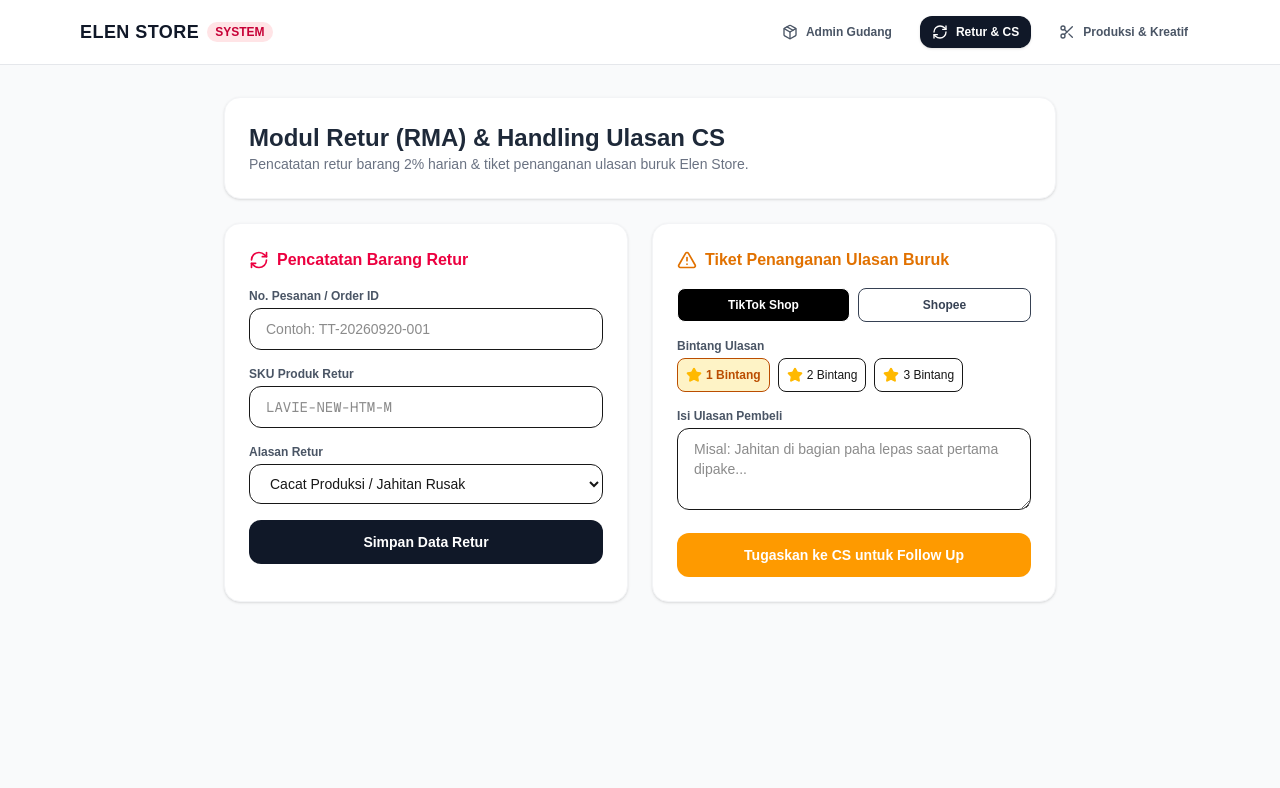
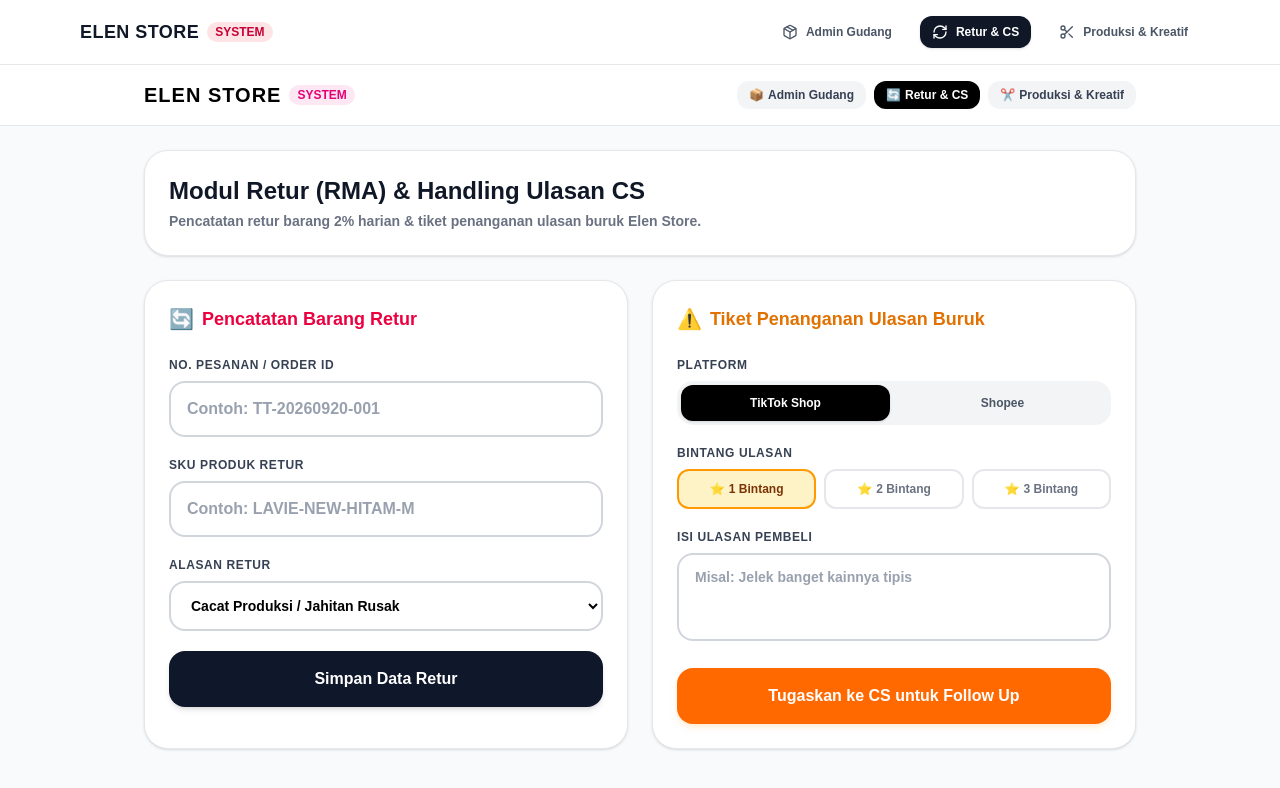
Before and after one commit to dzikriyahlailatul26-max/elen-store-app, a Next.js app: page /dashboard/retur in a window 1280 px wide. Shown: the top 788 px of the page. Built offline with nearby package versions, Linux system fonts and the light colour scheme; sample sign-in values are in the browser's storage.

Commit message:
Fix high contrast inputs in retur page for laptop

```diff
--- a/app/dashboard/retur/page.tsx
+++ b/app/dashboard/retur/page.tsx
@@ -1,152 +1,297 @@
 'use client';
 
-import { useState } from 'react';
-import { RefreshCw, Star, AlertTriangle, CheckCircle } from 'lucide-react';
+import { useState, useEffect } from 'react';
+import { useRouter } from 'next/navigation';
 
-export default function ReturDanUlasanPage() {
+export default function ReturPage() {
+  const router = useRouter();
+
+  // State Form Retur Barang
   const [orderId, setOrderId] = useState('');
-  const [sku, setSku] = useState('');
-  const [reason, setReason] = useState('CACAT_PRODUKSI');
-  const [reviewText, setReviewText] = useState('');
-  const [starRating, setStarRating] = useState(1);
-  const [platform, setPlatform] = useState<'TIKTOK' | 'SHOPEE'>('TIKTOK');
-  const [successMsg, setSuccessMsg] = useState('');
+  const [skuRetur, setSkuRetur] = useState('');
+  const [alasanRetur, setAlasanRetur] = useState('Cacat Produksi / Jahitan Rusak');
+  const [loadingRetur, setLoadingRetur] = useState(false);
+  const [msgRetur, setMsgRetur] = useState<{ text: string; isError: boolean } | null>(null);
 
-  const handleReturSubmit = (e: React.FormEvent) => {
+  // State Form Tiket Ulasan Buruk CS
+  const [platform, setPlatform] = useState<'TikTok Shop' | 'Shopee'>('TikTok Shop');
+  const [bintang, setBintang] = useState<number>(1);
+  const [isiUlasan, setIsiUlasan] = useState('');
+  const [loadingCS, setLoadingCS] = useState(false);
+  const [msgCS, setMsgCS] = useState<{ text: string; isError: boolean } | null>(null);
+
+  useEffect(() => {
+    const isAuth = localStorage.getItem('elen_auth');
+    if (!isAuth) {
+      router.push('/login');
+    }
+  }, [router]);
+
+  // Submit Data Retur
+  const handleSimpanRetur = async (e: React.FormEvent) => {
     e.preventDefault();
-    setSuccessMsg(`Retur Order ${orderId} berhasil dicatat & masuk antrean QC.`);
+    if (!orderId.trim() || !skuRetur.trim()) {
+      setMsgRetur({ text: 'No. Pesanan dan SKU wajib diisi!', isError: true });
+      return;
+    }
+
+    setLoadingRetur(true);
+    setMsgRetur(null);
+
+    try {
+      // Simulasi/Penyimpanan data retur
+      await new Promise((resolve) => setTimeout(resolve, 800));
+      setMsgRetur({ text: 'Data retur berhasil dicatat!', isError: false });
       setOrderId('');
-    setSku('');
+      setSkuRetur('');
+    } catch (err: any) {
+      setMsgRetur({ text: 'Gagal menyimpan data retur', isError: true });
+    } finally {
+      setLoadingRetur(false);
+    }
   };
 
-  const handleReviewSubmit = (e: React.FormEvent) => {
+  // Submit Tiket CS
+  const handleSimpanCS = async (e: React.FormEvent) => {
     e.preventDefault();
-    setSuccessMsg(`Tiket ulasan buruk (${platform}) berhasil dibuat & dialokasikan ke CS.`);
-    setReviewText('');
+    if (!isiUlasan.trim()) {
+      setMsgCS({ text: 'Isi ulasan pembeli wajib diisi!', isError: true });
+      return;
+    }
+
+    setLoadingCS(true);
+    setMsgCS(null);
+
+    try {
+      await new Promise((resolve) => setTimeout(resolve, 800));
+      setMsgCS({ text: 'Tiket berhasil ditugaskan ke CS!', isError: false });
+      setIsiUlasan('');
+    } catch (err: any) {
+      setMsgCS({ text: 'Gagal membuat tiket CS', isError: true });
+    } finally {
+      setLoadingCS(false);
+    }
   };
 
   return (
-    <div className="min-h-screen bg-gray-50 p-4 md:p-8 max-w-4xl mx-auto space-y-6">
-      <div className="bg-white p-6 rounded-2xl shadow-sm border border-gray-100">
-        <h1 className="text-2xl font-bold text-gray-800">Modul Retur (RMA) & Handling Ulasan CS</h1>
-        <p className="text-sm text-gray-500">Pencatatan retur barang 2% harian & tiket penanganan ulasan buruk Elen Store.</p>
+    <div className="min-h-screen bg-gray-50 pb-12">
+      {/* Header Navigasi */}
+      <header className="bg-white border-b border-gray-200 sticky top-0 z-10">
+        <div className="max-w-5xl mx-auto px-4 py-4 flex items-center justify-between">
+          <div className="flex items-center gap-2">
+            <h1 className="text-xl font-black tracking-wider text-black">ELEN STORE</h1>
+            <span className="bg-pink-100 text-pink-600 text-xs font-bold px-2 py-0.5 rounded-full">SYSTEM</span>
+          </div>
+          <div className="flex gap-2">
+            <button
+              onClick={() => router.push('/dashboard/admin')}
+              className="bg-gray-100 text-gray-700 hover:bg-gray-200 px-3 py-1.5 rounded-xl text-xs font-semibold flex items-center gap-1"
+            >
+              <span>📦</span> Admin Gudang
+            </button>
+            <button className="bg-black text-white px-3 py-1.5 rounded-xl text-xs font-bold flex items-center gap-1">
+              <span>🔄</span> Retur & CS
+            </button>
+            <button
+              onClick={() => router.push('/dashboard/produksi')}
+              className="bg-gray-100 text-gray-700 hover:bg-gray-200 px-3 py-1.5 rounded-xl text-xs font-semibold flex items-center gap-1"
+            >
+              <span>✂️</span> Produksi & Kreatif
+            </button>
+          </div>
+        </div>
+      </header>
+
+      {/* Main Content */}
+      <main className="max-w-5xl mx-auto px-4 pt-6">
+        {/* Banner Judul */}
+        <div className="bg-white rounded-3xl p-6 shadow-sm border border-gray-200 mb-6">
+          <h2 className="text-2xl font-black text-gray-900 mb-1">
+            Modul Retur (RMA) & Handling Ulasan CS
+          </h2>
+          <p className="text-sm font-semibold text-gray-500">
+            Pencatatan retur barang 2% harian & tiket penanganan ulasan buruk Elen Store.
+          </p>
         </div>
 
-      {successMsg && (
-        <div className="p-4 bg-emerald-50 text-emerald-700 rounded-xl border border-emerald-200 flex items-center gap-2 font-medium text-sm">
-          <CheckCircle className="w-5 h-5" />
-          <span>{successMsg}</span>
-        </div>
-      )}
+        <div className="grid grid-cols-1 md:grid-cols-2 gap-6">
 
-      <div className="grid md:grid-cols-2 gap-6">
-        {/* Form Input Retur */}
-        <form onSubmit={handleReturSubmit} className="bg-white p-6 rounded-2xl shadow-sm border border-gray-100 space-y-4">
-          <div className="flex items-center gap-2 text-rose-600 font-bold">
-            <RefreshCw className="w-5 h-5" />
-            <h2>Pencatatan Barang Retur</h2>
+          {/* FORM 1: PENCATATAN BARANG RETUR */}
+          <div className="bg-white rounded-3xl p-6 shadow-sm border border-gray-200">
+            <div className="flex items-center gap-2 mb-6">
+              <span className="text-xl">🔄</span>
+              <h3 className="text-lg font-black text-rose-600">Pencatatan Barang Retur</h3>
             </div>
 
+            <form onSubmit={handleSimpanRetur} className="space-y-5">
               <div>
-            <label className="block text-xs font-semibold text-gray-600 mb-1">No. Pesanan / Order ID</label>
+                <label className="block text-xs font-bold uppercase tracking-wider text-gray-700 mb-2">
+                  No. Pesanan / Order ID
+                </label>
                 <input
                   type="text"
-              required
-              placeholder="Contoh: TT-20260920-001"
                   value={orderId}
                   onChange={(e) => setOrderId(e.target.value)}
-              className="w-full px-4 py-2.5 border rounded-xl text-sm"
+                  placeholder="Contoh: TT-20260920-001"
+                  style={{ color: '#000000' }}
+                  className="w-full bg-white border-2 border-gray-300 rounded-2xl py-3.5 px-4 font-bold text-base text-black placeholder-gray-400 focus:outline-none focus:border-black"
                 />
               </div>
 
               <div>
-            <label className="block text-xs font-semibold text-gray-600 mb-1">SKU Produk Retur</label>
+                <label className="block text-xs font-bold uppercase tracking-wider text-gray-700 mb-2">
+                  SKU Produk Retur
+                </label>
                 <input
                   type="text"
-              required
-              placeholder="LAVIE-NEW-HTM-M"
-              value={sku}
-              onChange={(e) => setSku(e.target.value)}
-              className="w-full px-4 py-2.5 border rounded-xl text-sm font-mono"
+                  value={skuRetur}
+                  onChange={(e) => setSkuRetur(e.target.value)}
+                  placeholder="Contoh: LAVIE-NEW-HITAM-M"
+                  style={{ color: '#000000' }}
+                  className="w-full bg-white border-2 border-gray-300 rounded-2xl py-3.5 px-4 font-bold text-base text-black placeholder-gray-400 focus:outline-none focus:border-black"
                 />
               </div>
 
               <div>
-            <label className="block text-xs font-semibold text-gray-600 mb-1">Alasan Retur</label>
+                <label className="block text-xs font-bold uppercase tracking-wider text-gray-700 mb-2">
+                  Alasan Retur
+                </label>
                 <select
-              value={reason}
-              onChange={(e) => setReason(e.target.value)}
-              className="w-full px-4 py-2.5 border rounded-xl text-sm"
+                  value={alasanRetur}
+                  onChange={(e) => setAlasanRetur(e.target.value)}
+                  style={{ color: '#000000' }}
+                  className="w-full bg-white border-2 border-gray-300 rounded-2xl py-3.5 px-4 font-bold text-sm text-black focus:outline-none focus:border-black"
                 >
-              <option value="SALAH_KIRIM">Salah Kirim Warna/Ukuran</option>
-              <option value="CACAT_PRODUKSI">Cacat Produksi / Jahitan Rusak</option>
-              <option value="TIDAK_COCOK">Tidak Cocok / Berubah Pikiran</option>
-              <option value="LAINNYA">Lainnya</option>
+                  <option value="Cacat Produksi / Jahitan Rusak">Cacat Produksi / Jahitan Rusak</option>
+                  <option value="Salah Warna / Ukuran Kirim">Salah Warna / Ukuran Kirim</option>
+                  <option value="Paket Rusak di Ekspedisi">Paket Rusak di Ekspedisi</option>
+                  <option value="Pembeli Tukar Size">Pembeli Tukar Size</option>
                 </select>
               </div>
 
-          <button type="submit" className="w-full py-3 bg-gray-900 text-white rounded-xl font-bold text-sm hover:bg-gray-800">
-            Simpan Data Retur
+              {msgRetur && (
+                <div
+                  className={`p-3.5 rounded-2xl text-xs font-bold text-center ${
+                    msgRetur.isError
+                      ? 'bg-red-50 text-red-600 border border-red-200'
+                      : 'bg-emerald-50 text-emerald-600 border border-emerald-200'
+                  }`}
+                >
+                  {msgRetur.text}
+                </div>
+              )}
+
+              <button
+                type="submit"
+                disabled={loadingRetur}
+                className="w-full bg-slate-900 hover:bg-black text-white font-bold py-4 rounded-2xl transition-all shadow-md disabled:opacity-50"
+              >
+                {loadingRetur ? 'Memproses...' : 'Simpan Data Retur'}
               </button>
             </form>
-
-        {/* Form Tiket Ulasan Buruk CS */}
-        <form onSubmit={handleReviewSubmit} className="bg-white p-6 rounded-2xl shadow-sm border border-gray-100 space-y-4">
-          <div className="flex items-center gap-2 text-amber-600 font-bold">
-            <AlertTriangle className="w-5 h-5" />
-            <h2>Tiket Penanganan Ulasan Buruk</h2>
           </div>
 
-          <div className="grid grid-cols-2 gap-2">
+          {/* FORM 2: TIKET PENANGANAN ULASAN BURUK */}
+          <div className="bg-white rounded-3xl p-6 shadow-sm border border-gray-200">
+            <div className="flex items-center gap-2 mb-6">
+              <span className="text-xl">⚠️</span>
+              <h3 className="text-lg font-black text-amber-600">Tiket Penanganan Ulasan Buruk</h3>
+            </div>
+
+            <form onSubmit={handleSimpanCS} className="space-y-5">
+              {/* Pilihan Platform */}
+              <div>
+                <label className="block text-xs font-bold uppercase tracking-wider text-gray-700 mb-2">
+                  Platform
+                </label>
+                <div className="grid grid-cols-2 gap-2 p-1 bg-gray-100 rounded-2xl">
                   <button
                     type="button"
-              onClick={() => setPlatform('TIKTOK')}
-              className={`py-2 rounded-lg text-xs font-bold border ${platform === 'TIKTOK' ? 'bg-black text-white' : 'bg-white text-gray-700'}`}
+                    onClick={() => setPlatform('TikTok Shop')}
+                    className={`py-2.5 rounded-xl font-bold text-xs transition-all ${
+                      platform === 'TikTok Shop'
+                        ? 'bg-black text-white shadow-sm'
+                        : 'text-gray-600 hover:text-black'
+                    }`}
                   >
                     TikTok Shop
                   </button>
                   <button
                     type="button"
-              onClick={() => setPlatform('SHOPEE')}
-              className={`py-2 rounded-lg text-xs font-bold border ${platform === 'SHOPEE' ? 'bg-orange-500 text-white' : 'bg-white text-gray-700'}`}
+                    onClick={() => setPlatform('Shopee')}
+                    className={`py-2.5 rounded-xl font-bold text-xs transition-all ${
+                      platform === 'Shopee'
+                        ? 'bg-orange-500 text-white shadow-sm'
+                        : 'text-gray-600 hover:text-black'
+                    }`}
                   >
                     Shopee
                   </button>
                 </div>
+              </div>
 
+              {/* Rating Bintang */}
               <div>
-            <label className="block text-xs font-semibold text-gray-600 mb-1">Bintang Ulasan</label>
+                <label className="block text-xs font-bold uppercase tracking-wider text-gray-700 mb-2">
+                  Bintang Ulasan
+                </label>
                 <div className="flex gap-2">
                   {[1, 2, 3].map((star) => (
                     <button
+                      key={star}
                       type="button"
-                  key={star}
-                  onClick={() => setStarRating(star)}
-                  className={`p-2 rounded-lg border flex items-center gap-1 text-xs ${starRating === star ? 'bg-amber-100 text-amber-700 font-bold' : 'bg-white'}`}
+                      onClick={() => setBintang(star)}
+                      className={`flex-1 py-2.5 rounded-xl font-bold text-xs border-2 transition-all flex items-center justify-center gap-1 ${
+                        bintang === star
+                          ? 'bg-amber-100 border-amber-500 text-amber-900'
+                          : 'bg-white border-gray-200 text-gray-500 hover:border-gray-300'
+                      }`}
                     >
-                  <Star className="w-4 h-4 fill-amber-400 text-amber-400" /> {star} Bintang
+                      <span>⭐</span> {star} Bintang
                     </button>
                   ))}
                 </div>
               </div>
 
+              {/* Isi Ulasan */}
               <div>
-            <label className="block text-xs font-semibold text-gray-600 mb-1">Isi Ulasan Pembeli</label>
+                <label className="block text-xs font-bold uppercase tracking-wider text-gray-700 mb-2">
+                  Isi Ulasan Pembeli
+                </label>
                 <textarea
-              required
                   rows={3}
-              placeholder="Misal: Jahitan di bagian paha lepas saat pertama dipake..."
-              value={reviewText}
-              onChange={(e) => setReviewText(e.target.value)}
-              className="w-full px-4 py-2.5 border rounded-xl text-sm"
+                  value={isiUlasan}
+                  onChange={(e) => setIsiUlasan(e.target.value)}
+                  placeholder="Misal: Jelek banget kainnya tipis"
+                  style={{ color: '#000000' }}
+                  className="w-full bg-white border-2 border-gray-300 rounded-2xl py-3 px-4 font-bold text-sm text-black placeholder-gray-400 focus:outline-none focus:border-black resize-none"
                 />
               </div>
 
-          <button type="submit" className="w-full py-3 bg-amber-500 text-white rounded-xl font-bold text-sm hover:bg-amber-600">
-            Tugaskan ke CS untuk Follow Up
+              {msgCS && (
+                <div
+                  className={`p-3.5 rounded-2xl text-xs font-bold text-center ${
+                    msgCS.isError
+                      ? 'bg-red-50 text-red-600 border border-red-200'
+                      : 'bg-emerald-50 text-emerald-600 border border-emerald-200'
+                  }`}
+                >
+                  {msgCS.text}
+                </div>
+              )}
+
+              <button
+                type="submit"
+                disabled={loadingCS}
+                className="w-full bg-orange-500 hover:bg-orange-600 text-white font-bold py-4 rounded-2xl transition-all shadow-md shadow-orange-100 disabled:opacity-50"
+              >
+                {loadingCS ? 'Memproses...' : 'Tugaskan ke CS untuk Follow Up'}
               </button>
             </form>
           </div>
+
+        </div>
+      </main>
     </div>
   );
 }
```
Lines whose indentation alone changed are shown as unchanged.
